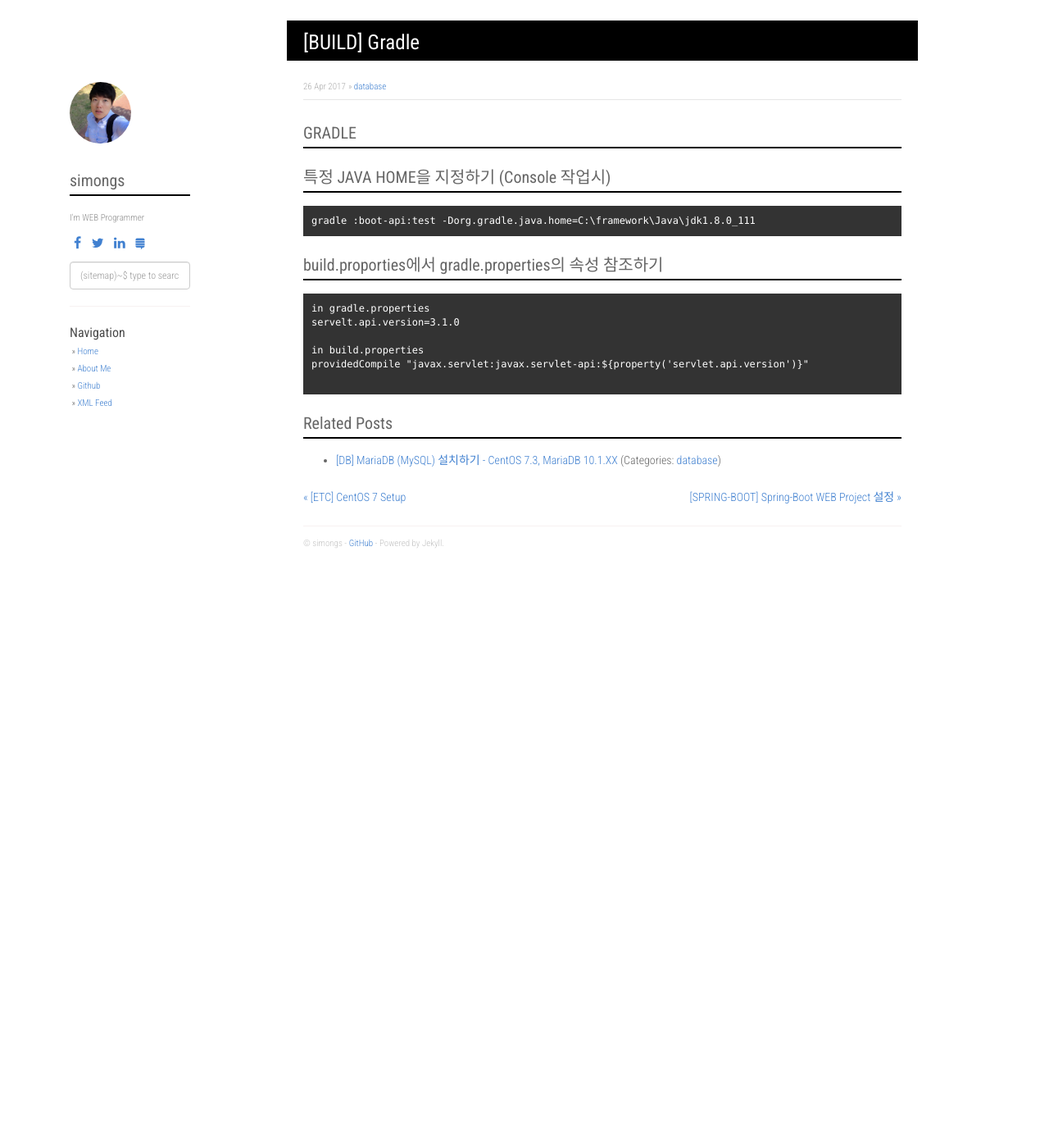
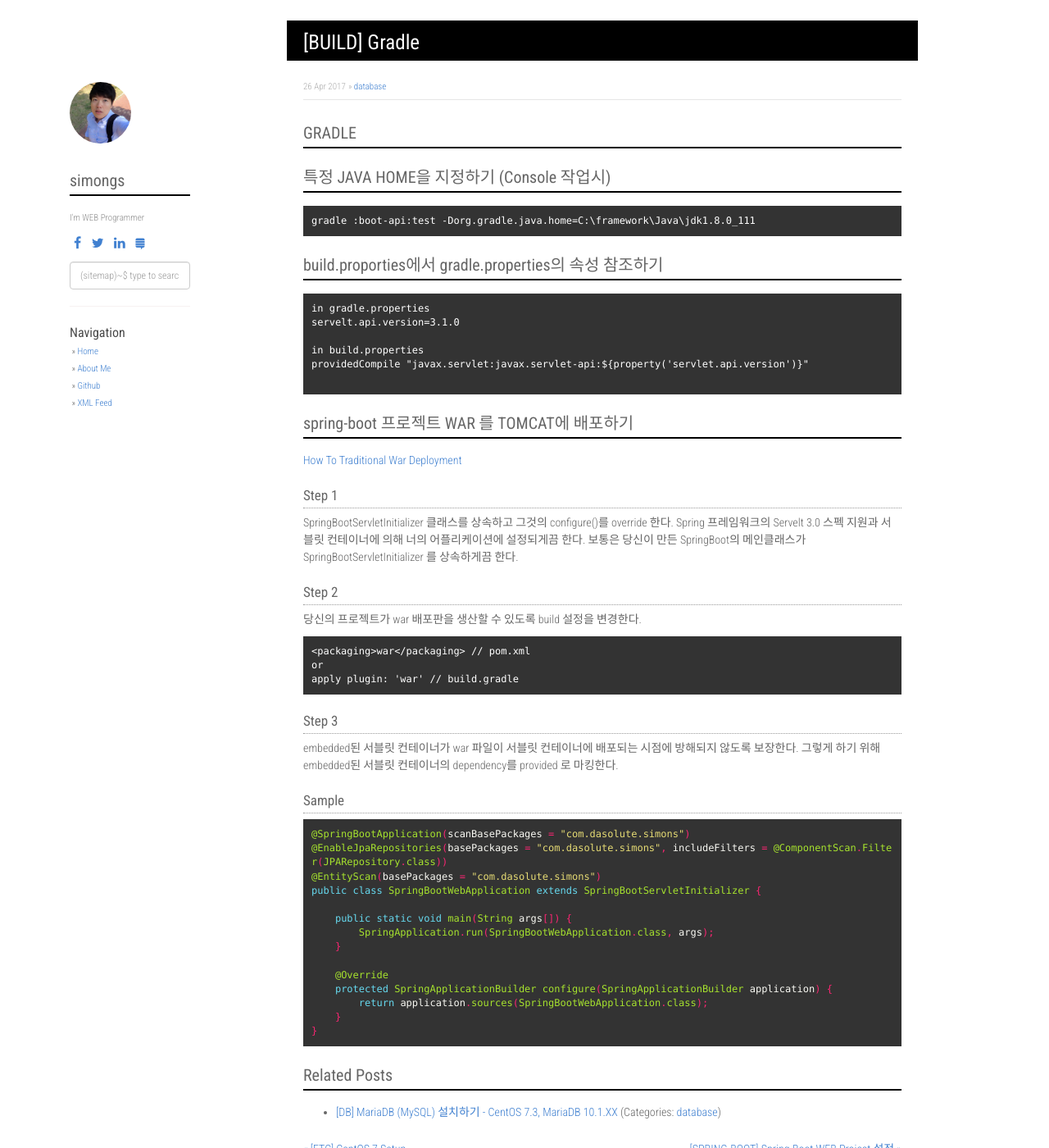
Before and after one commit to simongs/simongs.github.io, a Jekyll site: the page built from _posts/2017-04-26-[BUILD] Gradle.markdown, in a window 1280 px wide and 1400 px high. Shown: the whole window at 82% size. Built offline with Jekyll 4.4.1, drawn with Linux system fonts in a browser that asks for light colours; nearby versions of some CDN libraries; comment, search, counter and statistics services are not loaded.

Commit message:
변경 내용 커밋

```diff
--- a/_posts/2017-04-19-[ETC] CentOS 7 Setup.markdown
+++ b/_posts/2017-04-21-[STUDY] Spring Boot Autoconfiguration.markdown
@@ -1,6 +1,6 @@
 ---
 layout: post
-title: "[ETC] CentOS 7 Setup"
+title: "[STUDY] Spring Boot Auto configuration"
 date:   2017-04-19 17:45:49 +0900
 categories: etc
 ---
@@ -158,9 +158,6 @@ class Phase implements Condition {
 ### @Profile 어노테이션
 대표적인 Conditional 에 대한 예제
 
-
-
-
 ### 참고 URL
 
 - [DEEP DIVE INFO SPRING BOOT AUTO..](https://www.youtube.com/watch?v=ssT24xB9UTc)
--- a/_posts/2017-04-26-[BUILD] Gradle.markdown
+++ b/_posts/2017-04-26-[BUILD] Gradle.markdown
@@ -21,3 +21,43 @@ in build.properties
 providedCompile "javax.servlet:javax.servlet-api:${property('servlet.api.version')}"
 
 ~~~
+
+## spring-boot 프로젝트 WAR 를 TOMCAT에 배포하기
+
+[How To Traditional War Deployment](https://docs.spring.io/spring-boot/docs/current/reference/html/howto-traditional-deployment.html)
+
+### Step 1
+SpringBootServletInitializer 클래스를 상속하고 그것의 configure()를 override 한다.
+Spring 프레임워크의 Servelt 3.0 스펙 지원과 서블릿 컨테이너에 의해 너의 어플리케이션에 설정되게끔 한다.
+보통은 당신이 만든 SpringBoot의 메인클래스가 SpringBootServletInitializer 를 상속하게끔 한다.
+
+### Step 2
+당신의 프로젝트가 war 배포판을 생산할 수 있도록 build 설정을 변경한다.
+
+~~~
+<packaging>war</packaging> // pom.xml
+or
+apply plugin: 'war' // build.gradle
+~~~
+
+### Step 3
+embedded된 서블릿 컨테이너가 war 파일이 서블릿 컨테이너에 배포되는 시점에 방해되지 않도록 보장한다.
+그렇게 하기 위해 embedded된 서블릿 컨테이너의 dependency를 provided 로 마킹한다.
+
+### Sample
+~~~java
+@SpringBootApplication(scanBasePackages = "com.dasolute.simons")
+@EnableJpaRepositories(basePackages = "com.dasolute.simons", includeFilters = @ComponentScan.Filter(JPARepository.class))
+@EntityScan(basePackages = "com.dasolute.simons")
+public class SpringBootWebApplication extends SpringBootServletInitializer {
+
+    public static void main(String args[]) {
+        SpringApplication.run(SpringBootWebApplication.class, args);
+    }
+
+    @Override
+    protected SpringApplicationBuilder configure(SpringApplicationBuilder application) {
+        return application.sources(SpringBootWebApplication.class);
+    }
+}
+~~~
--- a/_posts/2017-04-27-[SPRING-BOOT] SpringBoot WEB Project 설정.1.markdown
+++ b/_posts/2017-04-27-[SPRING-BOOT] SpringBoot WEB Project 설정.1.markdown
@@ -12,7 +12,10 @@ study-boot - boot-core - boot-api
                        - boot-web
 
 ##
+[](https://docs.spring.io/spring-boot/docs/current/reference/html/howto-traditional-deployment.html)
 
 
 ## Reference
+[관련 예제 소스 - github](https://github.com/simongs/study-boot.git)
 [Reference Official Document](http://docs.spring.io/spring-boot/docs/current/reference/html/boot-features-profiles.html)
+[MariaDB and Spring Boot](http://sterl.org/2015/09/spring-boot-mariadb/)
```
Also changed, not shown: _posts/2017-04-22-[ETC] CentOS 7 Setup.markdown (renamed from _posts/2017-04-22-[STUDY] Spring Boot Autoconfiguration.markdown).
